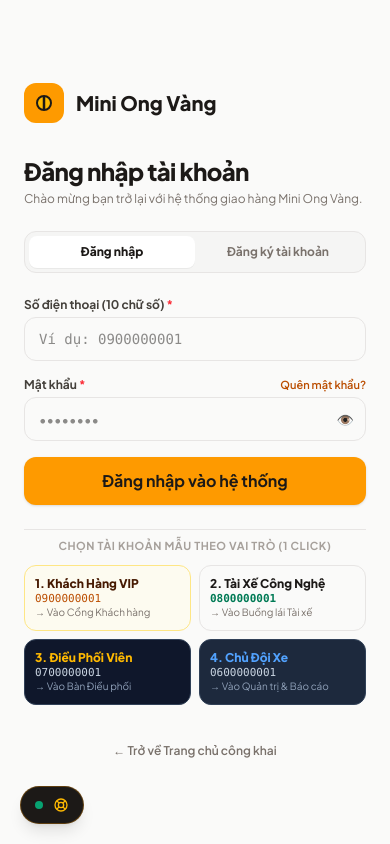
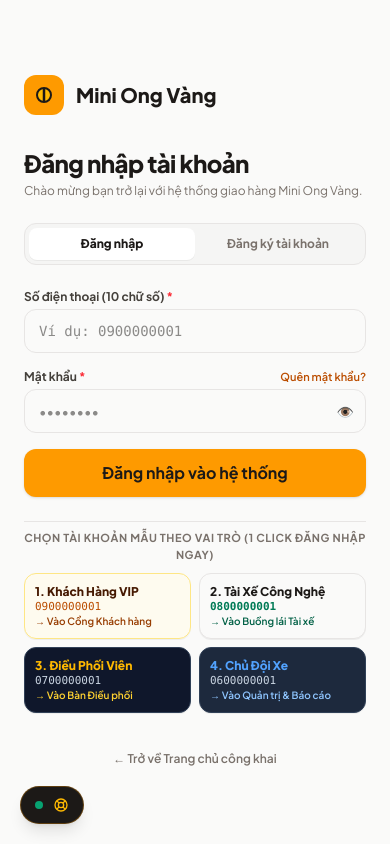
Before and after one commit to hoangchuong1711/ONG_VANG, a Next.js app in the folder src/frontend/: page /login in a window 390 px wide. Built offline with nearby package versions, Linux system fonts and the light colour scheme.

Commit message:
fix(auth): enable instant 1-click login for demo accounts and fix 06 phone prefix

```diff
--- a/src/frontend/app/login/page.tsx
+++ b/src/frontend/app/login/page.tsx
@@ -20,12 +20,19 @@ function AuthContent() {
   const [showPassword, setShowPassword] = useState(false);
   const [errorMessage, setErrorMessage] = useState("");
   const [isSuccess, setIsSuccess] = useState(false);
+  const [loadingRole, setLoadingRole] = useState<string | null>(null);
 
-  // Auto-fill demo account
-  const handleFillDemo = (demoPhone: string) => {
+  // 1-Click Login for Demo Accounts
+  const handle1ClickLogin = (demoPhone: string, targetPath: string, roleKey: string) => {
+    setTab("LOGIN");
     setPhone(demoPhone);
     setPassword("Demo@123456");
     setErrorMessage("");
+    setLoadingRole(roleKey);
+    setIsSuccess(true);
+    setTimeout(() => {
+      router.push(targetPath);
+    }, 450);
   };
 
   const handleSubmit = (e: React.FormEvent) => {
@@ -53,7 +60,7 @@ function AuthContent() {
       targetPath = "/driver";
     } else if (phone.startsWith("07") || phone.includes("dieuphoi")) {
       targetPath = "/dispatcher";
-    } else if (phone.includes("admin") || phone.includes("chudoi") || phone === "0600000001") {
+    } else if (phone.includes("admin") || phone.includes("chudoi") || phone.startsWith("06") || phone === "0600000001") {
       targetPath = "/admin";
     }
 
@@ -61,7 +68,7 @@ function AuthContent() {
     setIsSuccess(true);
     setTimeout(() => {
       router.push(targetPath);
-    }, 1200);
+    }, 500);
   };
 
   return (
@@ -277,48 +284,76 @@ function AuthContent() {
 
           {/* Quick Demo Accounts Helper (4 Roles) */}
           <div className="pt-2 border-t border-stone-200 space-y-2.5">
-            <span className="text-[11px] font-bold text-stone-400 uppercase tracking-wider block text-center">
-              Chọn tài khoản mẫu theo vai trò (1 Click)
+            <span className="text-[11px] font-bold text-stone-500 uppercase tracking-wider block text-center">
+              Chọn tài khoản mẫu theo vai trò (1 Click đăng nhập ngay)
             </span>
             <div className="grid grid-cols-2 gap-2 text-xs">
               <button
                 type="button"
-                onClick={() => handleFillDemo("0900000001")}
-                className="p-2.5 rounded-xl bg-amber-50/60 border border-amber-200 hover:border-amber-400 text-left transition-colors"
+                onClick={() => handle1ClickLogin("0900000001", "/customer", "customer")}
+                disabled={isSuccess}
+                title="Đăng nhập ngay vào Cổng Khách hàng"
+                className="group p-2.5 rounded-xl bg-amber-50/70 hover:bg-amber-100/90 border border-amber-200 hover:border-amber-400 text-left transition-all active:scale-95 cursor-pointer disabled:opacity-60 shadow-2xs hover:shadow-xs"
               >
-                <div className="font-extrabold text-amber-950">1. Khách Hàng VIP</div>
+                <div className="flex items-center justify-between">
+                  <div className="font-extrabold text-amber-950">1. Khách Hàng VIP</div>
+                  {loadingRole === "customer" && <span className="text-xs animate-spin">⏳</span>}
+                </div>
                 <div className="font-mono text-[11px] text-amber-700">0900000001</div>
-                <div className="text-[10px] text-stone-500">→ Vào Cổng Khách hàng</div>
+                <div className="text-[10px] text-amber-800 font-semibold group-hover:underline">
+                  {loadingRole === "customer" ? "Đang vào..." : "→ Vào Cổng Khách hàng"}
+                </div>
               </button>
 
               <button
                 type="button"
-                onClick={() => handleFillDemo("0800000001")}
-                className="p-2.5 rounded-xl bg-stone-50 border border-stone-200 hover:border-amber-400 text-left transition-colors"
+                onClick={() => handle1ClickLogin("0800000001", "/driver", "driver")}
+                disabled={isSuccess}
+                title="Đăng nhập ngay vào Buồng lái Tài xế"
+                className="group p-2.5 rounded-xl bg-stone-50 hover:bg-emerald-50 border border-stone-200 hover:border-emerald-400 text-left transition-all active:scale-95 cursor-pointer disabled:opacity-60 shadow-2xs hover:shadow-xs"
               >
-                <div className="font-extrabold text-stone-900">2. Tài Xế Công Nghệ</div>
+                <div className="flex items-center justify-between">
+                  <div className="font-extrabold text-stone-900">2. Tài Xế Công Nghệ</div>
+                  {loadingRole === "driver" && <span className="text-xs animate-spin">⏳</span>}
+                </div>
                 <div className="font-mono text-[11px] text-emerald-700 font-bold">0800000001</div>
-                <div className="text-[10px] text-stone-500">→ Vào Buồng lái Tài xế</div>
+                <div className="text-[10px] text-emerald-800 font-semibold group-hover:underline">
+                  {loadingRole === "driver" ? "Đang vào..." : "→ Vào Buồng lái Tài xế"}
+                </div>
               </button>
 
               <button
                 type="button"
-                onClick={() => handleFillDemo("0700000001")}
-                className="p-2.5 rounded-xl bg-slate-900 text-white border border-slate-700 hover:border-amber-400 text-left transition-colors"
+                onClick={() => handle1ClickLogin("0700000001", "/dispatcher", "dispatcher")}
+                disabled={isSuccess}
+                title="Đăng nhập ngay vào Bàn Điều phối"
+                className="group p-2.5 rounded-xl bg-slate-900 hover:bg-slate-800 text-white border border-slate-700 hover:border-amber-400 text-left transition-all active:scale-95 cursor-pointer disabled:opacity-60 shadow-2xs hover:shadow-xs"
               >
-                <div className="font-extrabold text-amber-400">3. Điều Phối Viên</div>
+                <div className="flex items-center justify-between">
+                  <div className="font-extrabold text-amber-400">3. Điều Phối Viên</div>
+                  {loadingRole === "dispatcher" && <span className="text-xs animate-spin">⏳</span>}
+                </div>
                 <div className="font-mono text-[11px] text-slate-300">0700000001</div>
-                <div className="text-[10px] text-slate-400">→ Vào Bàn Điều phối</div>
+                <div className="text-[10px] text-amber-300 font-semibold group-hover:underline">
+                  {loadingRole === "dispatcher" ? "Đang vào..." : "→ Vào Bàn Điều phối"}
+                </div>
               </button>
 
               <button
                 type="button"
-                onClick={() => handleFillDemo("0600000001")}
-                className="p-2.5 rounded-xl bg-slate-800 text-white border border-slate-700 hover:border-amber-400 text-left transition-colors"
+                onClick={() => handle1ClickLogin("0600000001", "/admin", "admin")}
+                disabled={isSuccess}
+                title="Đăng nhập ngay vào Quản trị & Báo cáo"
+                className="group p-2.5 rounded-xl bg-slate-800 hover:bg-slate-700 text-white border border-slate-700 hover:border-blue-400 text-left transition-all active:scale-95 cursor-pointer disabled:opacity-60 shadow-2xs hover:shadow-xs"
               >
-                <div className="font-extrabold text-blue-400">4. Chủ Đội Xe</div>
+                <div className="flex items-center justify-between">
+                  <div className="font-extrabold text-blue-400">4. Chủ Đội Xe</div>
+                  {loadingRole === "admin" && <span className="text-xs animate-spin">⏳</span>}
+                </div>
                 <div className="font-mono text-[11px] text-slate-300">0600000001</div>
-                <div className="text-[10px] text-slate-400">→ Vào Quản trị & Báo cáo</div>
+                <div className="text-[10px] text-blue-300 font-semibold group-hover:underline">
+                  {loadingRole === "admin" ? "Đang vào..." : "→ Vào Quản trị & Báo cáo"}
+                </div>
               </button>
             </div>
           </div>
--- a/src/frontend/lib/utils.ts
+++ b/src/frontend/lib/utils.ts
@@ -4,7 +4,7 @@ export function formatVND(amount: number): string {
 
 export function isValidPhone(phone: string): boolean {
   const cleaned = phone.replace(/[\s.-]/g, "");
-  return /^0[3|5|7|8|9][0-9]{8}$/.test(cleaned);
+  return /^0[356789][0-9]{8}$/.test(cleaned);
 }
 
 export function getCancelRemainingSeconds(createdTimestamp: number): number {
```
